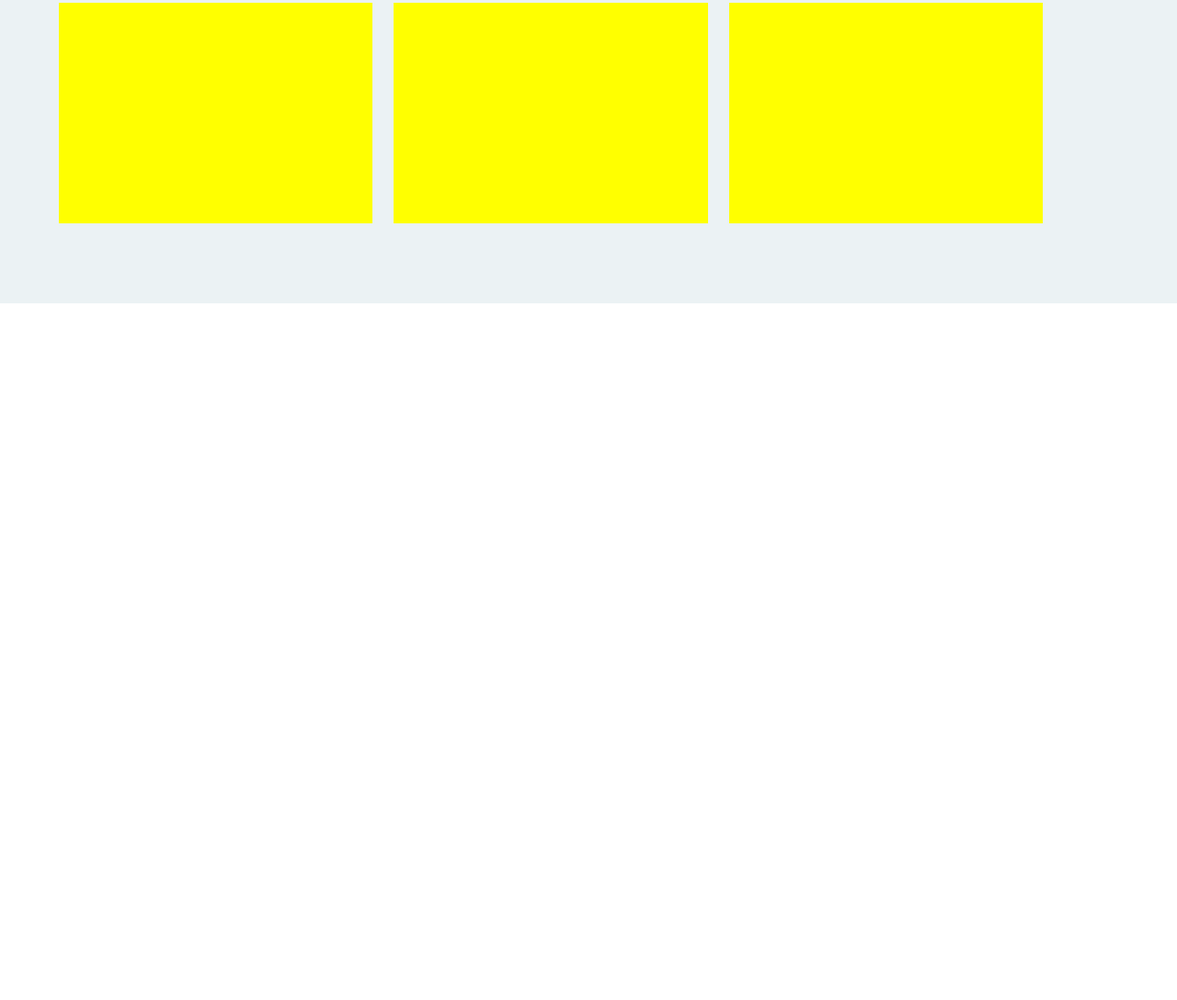
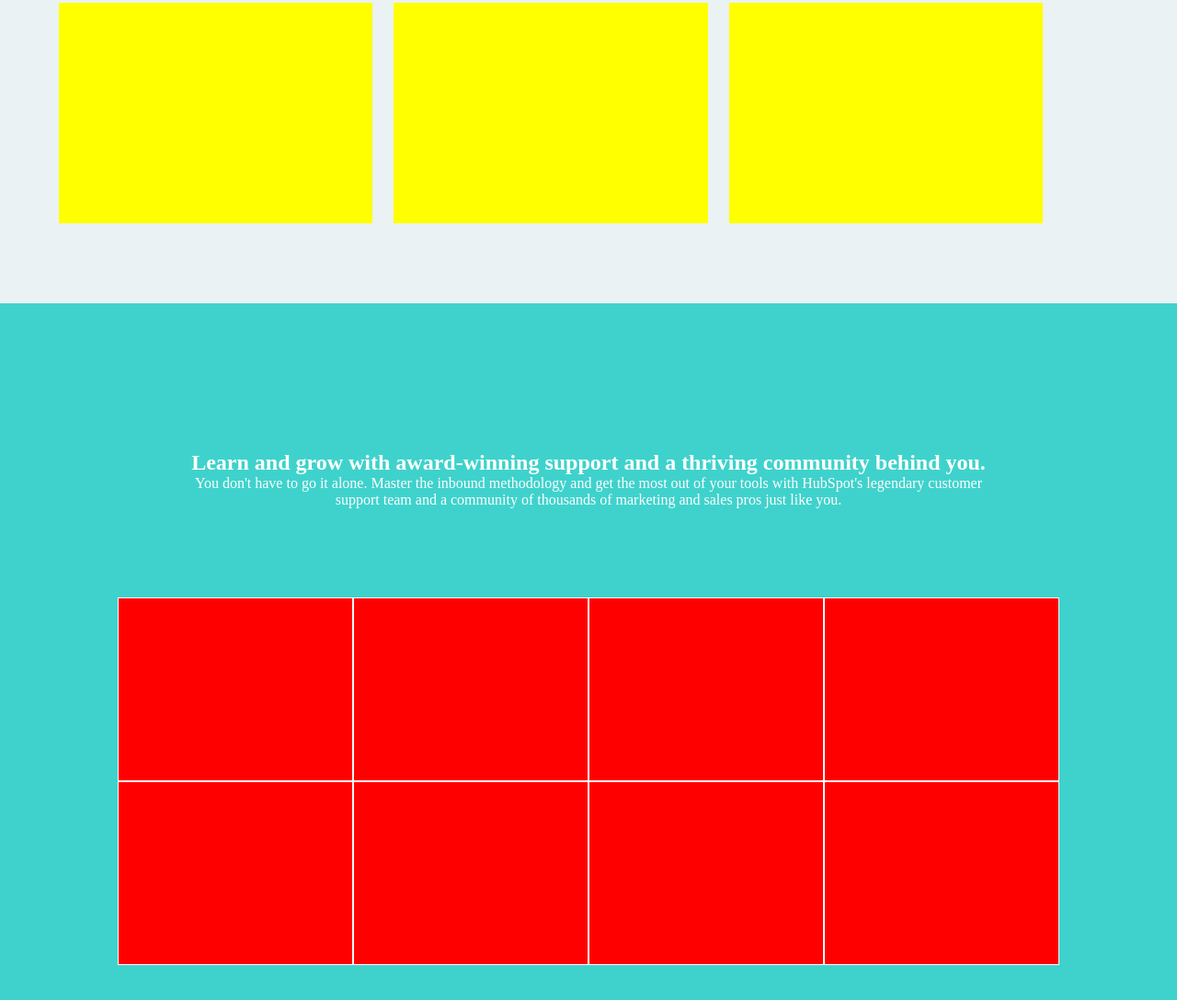
Before and after one commit to davidtrevor97/htmlcss-hubspot, a plain HTML site: page index.html in a window 1280 px wide. Shown: the part 1239-2327 px from the top of the page at 92% size. Before the commit the page ends 1569 px from the top, so only its background shows below. Drawn offline with Linux system fonts and the light colour scheme.

Commit message:
LAYOUT A FINE 10/09

```diff
--- a/css/style.css
+++ b/css/style.css
@@ -128,5 +128,53 @@
   margin-right: 2%;
   margin-bottom: 2%;
 }
-
+/* GREEN SEZIONE 5 */
+#green{
+  width: 100vw;
+  height: 100vh;
+  float: left;
+  background-color:#3fd2cc;
+  color: black;
+  position:relative;
+  padding: 5%;
+}
+#green::after{
+  content: "";
+  display: table;
+  clear:both;
+}
+.green-text{
+  width: 70vw;
+  text-align: center;
+  position: absolute;
+  left: 50%;
+  top: 20%;
+  transform: translatex(-50%);
+  color: white;
+}
+.green-text::after{
+  content: "";
+  display: table;
+  clear:both;
+}
+.green-logo-container::after{
+  content: "";
+  display: table;
+  clear:both;
+}
+.green-logo-container{
+  width: 80vw;
+  background-color: yellow;
+  height: 50%;
+  position: absolute;
+  top: 40%;
+  left: 10vw;
+}
+.green-partner{
+  width: calc(100% / 4);
+  height: 50%;
+  float: left;
+  background-color: red;
+  border: 1px solid white;
+}
 /* FINE MAIN */
--- a/index.html
+++ b/index.html
@@ -71,6 +71,43 @@
           </div>
         </div>
       </section>
+      <!-- GREEN SEZIONE 5 -->
+      <section id="green">
+        <div class="green-text">
+          <h2>Learn and grow with award-winning support and a thriving community behind you.</h2>
+          <p>You don't have to go it alone. Master the inbound methodology and get the most out of your tools with HubSpot's legendary customer support team and a community of thousands of marketing and sales pros just like you.</p>
+        </div>
+        <div class="green-logo-container">
+          <div class="green-partner">
+
+          </div>
+          <div class="green-partner">
+
+          </div>
+          <div class="green-partner">
+
+          </div>
+          <div class="green-partner">
+
+          </div>
+          <div class="green-partner">
+
+          </div>
+          <div class="green-partner">
+
+          </div>
+          <div class="green-partner">
+
+          </div>
+          <div class="green-partner">
+
+          </div>
+
+
+          </div>
+
+
+      </section>
     </main>
     <!-- FINE MAIN -->
   </body>
```
